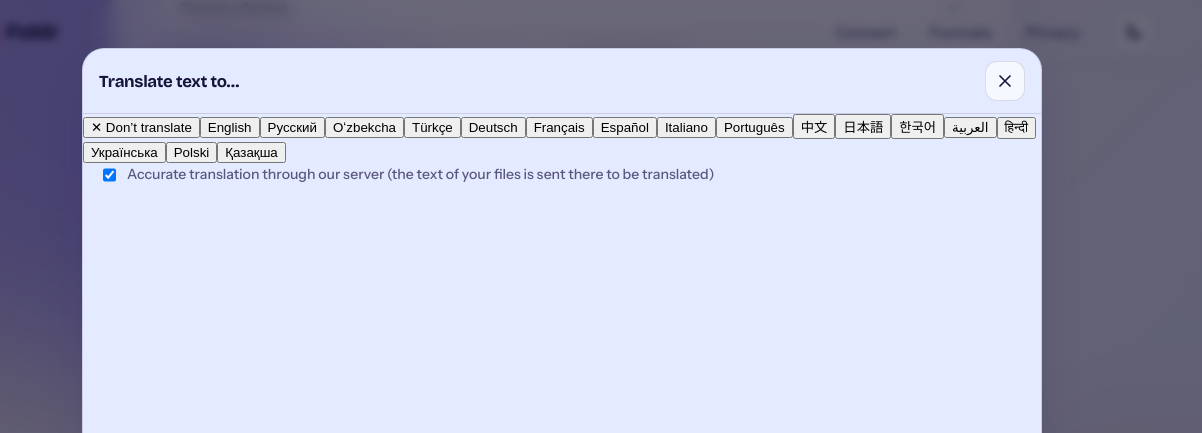
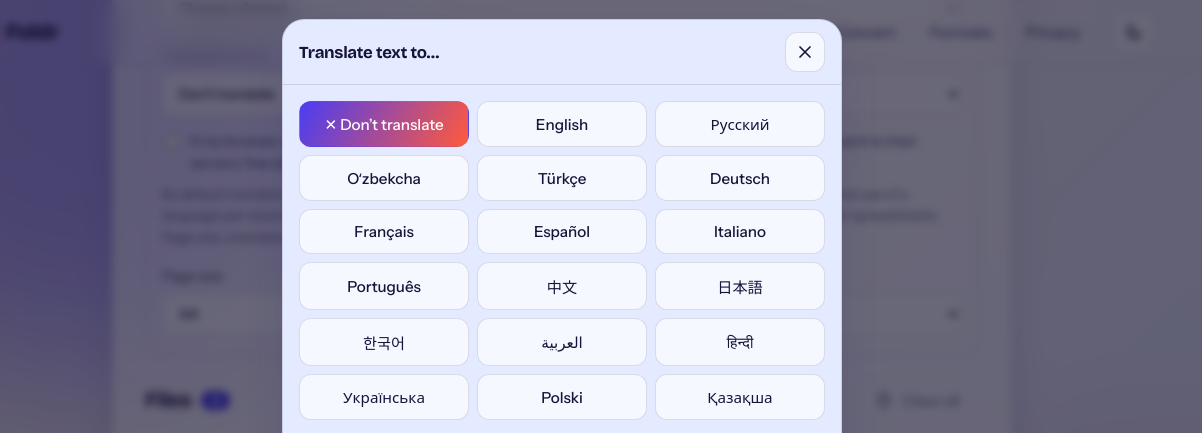
Before and after one commit to qvaras21-del/pdf-file, a plain HTML site: page index.html in a window 1280 px wide. Both pictures are taken after a click on the button "🌐 Translate: Off". Shown: the part 892-1325 px from the top of the page, 78-1280 px from the left. Drawn offline with nearby package versions, Linux system fonts and the light colour scheme; a script that the page names is missing.

Commit message:
Update style.css

```diff
--- a/style.css
+++ b/style.css
@@ -142,3 +142,9 @@ dialog::backdrop{background:rgba(8,6,30,.6);backdrop-filter:blur(4px)}
   .actions{width:100%}.actions .btn{flex:1;justify-content:center}
 }
 @media (prefers-reduced-motion:reduce){*,*::before,*::after{animation:none!important;transition:none!important;scroll-behavior:auto!important}}
+
+#trDlg{height:auto;max-width:560px}
+.langs{display:grid;grid-template-columns:repeat(auto-fill,minmax(130px,1fr));gap:8px;padding:16px}
+.langbtn{padding:12px 10px;border-radius:12px;border:1px solid var(--line);background:var(--glass);color:var(--ink);font:500 .95rem var(--body);cursor:pointer;transition:.2s}
+.langbtn:hover{border-color:var(--accent);transform:translateY(-2px)}
+.langbtn[aria-pressed=true]{background:linear-gradient(120deg,var(--accent),var(--accent2));color:#fff;border-color:transparent}
```
